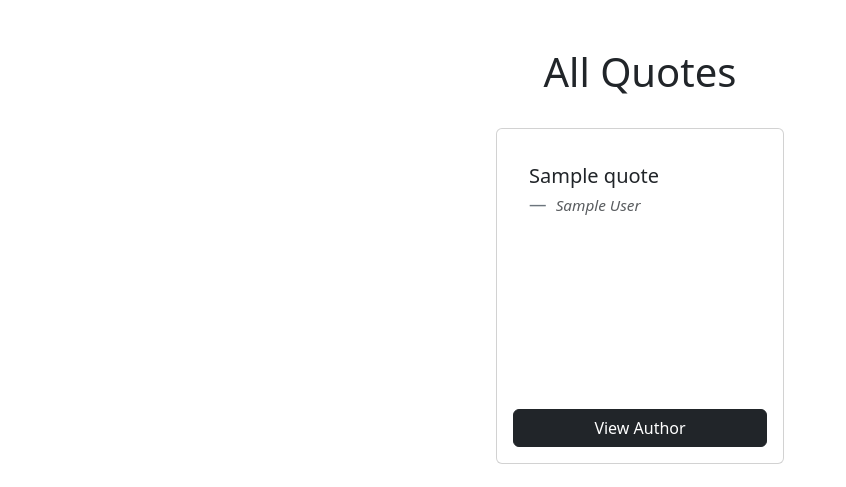
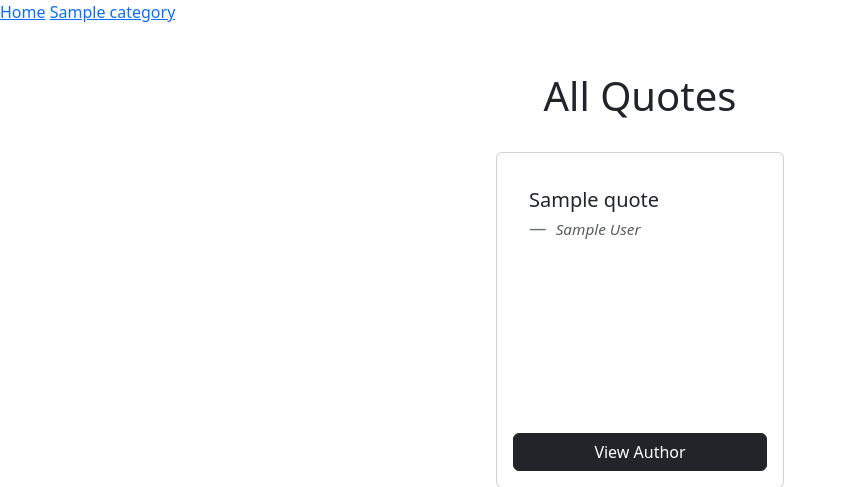
Before and after one commit to nataliepcodes/motivational-quotes-app, a Django app: template quotes_project/notable_quotes/templates/notable_quotes/home.html in a window 1280 px wide. Shown: the top 487 px of the page, without its empty margins (0-846 px from the left). Run offline with Django 3.2, Linux system fonts and the light colour scheme; the template is opened without the code that fills it: most values are stand-ins (such as "Sample title", 1, 10 or a date in 2020).

Commit message:
Added iinitial navbar

```diff
--- a/quotes_project/notable_quotes/templates/notable_quotes/base.html
+++ b/quotes_project/notable_quotes/templates/notable_quotes/base.html
@@ -6,6 +6,15 @@
         <link href="https://cdn.jsdelivr.net/npm/bootstrap@5.3.8/dist/css/bootstrap.min.css" rel="stylesheet" integrity="sha384-sRIl4kxILFvY47J16cr9ZwB07vP4J8+LH7qKQnuqkuIAvNWLzeN8tE5YBujZqJLB" crossorigin="anonymous">
     </head>
     <body>
+        <nav>
+            <a href="{% url 'home' %}">Home</a>
+
+            {% for category in categories %}
+                <a href="{% url 'category_name' category.name %}">
+                    {{ category.name }}
+                </a>
+            {% endfor %}
+        </nav>
         {% block content %}
         {% endblock%}
     <!-- BOOTSTRAP INTEGRATION -->
```
